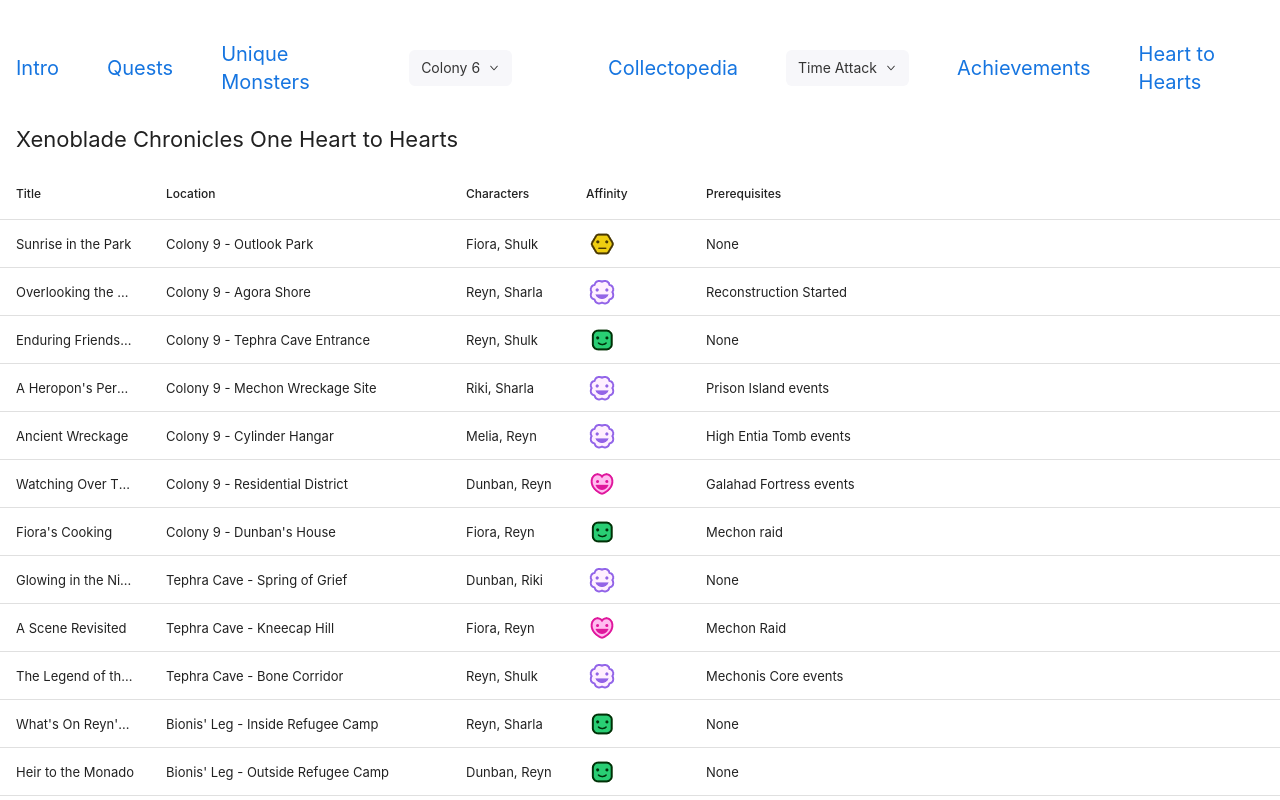
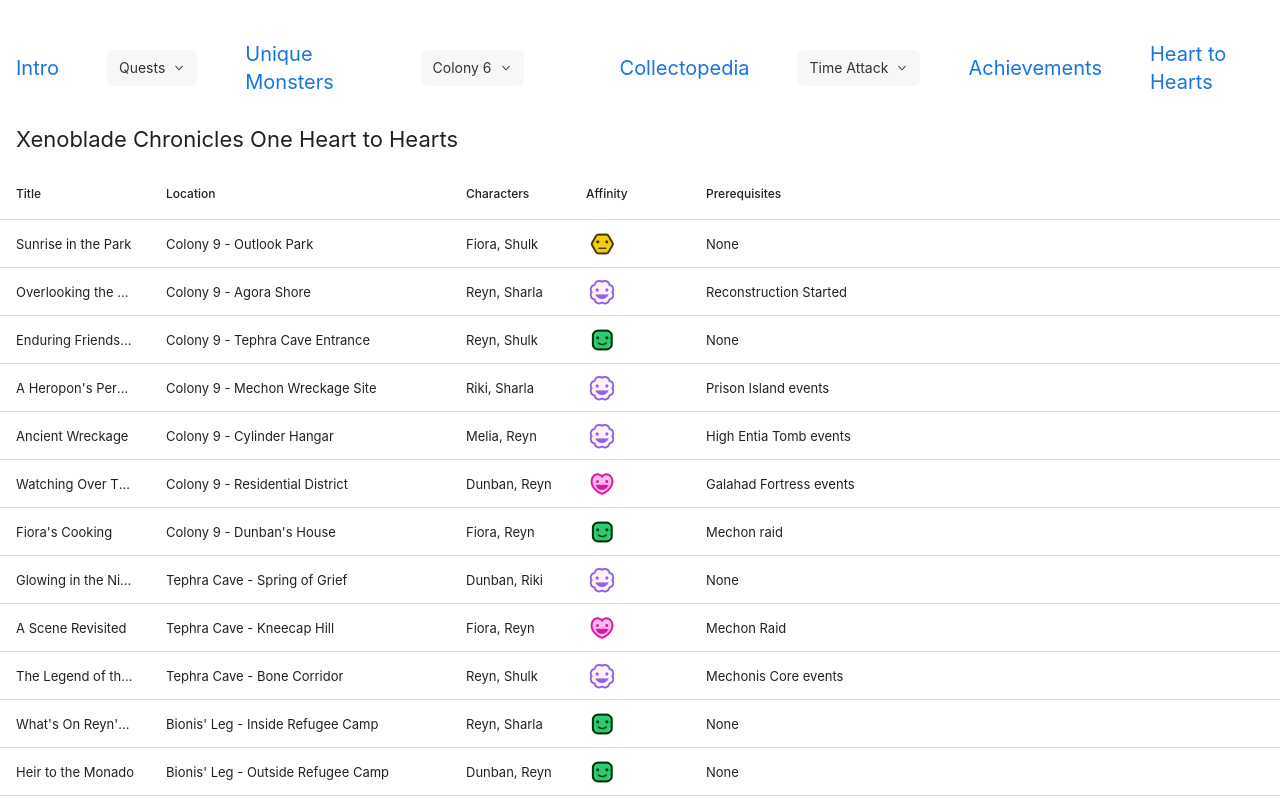
Before and after one commit to Sniffin3083/project-zohar, a React (Create React App) app: page /xeno1/heart in a window 1280 px wide. Shown: the top 800 px of the page. Built offline with nearby package versions, Linux system fonts and the light colour scheme.

Commit message:
Added Link for Story Quest page

```diff
--- a/src/routes/XC1/NavBar.jsx
+++ b/src/routes/XC1/NavBar.jsx
@@ -10,7 +10,15 @@ export default function NavBar() {
                     <Link to="/xeno1">Intro</Link>
                 </li>
                 <li className="px-4 lg:px-12 hover:font-bold hover:underline">
-                    <Link to="/xeno1/quests">Quests</Link>
+                    {/* <Link to="/xeno1/quests/side">Quests</Link> */}
+                    <Dropdown title="Quests">
+                        <Dropdown.Item as="a" href="/xeno1/quests/story">
+                            Story Quests
+                        </Dropdown.Item>
+                        <Dropdown.Item as="a" href="/xeno1/quests/side">
+                            Side Quests
+                        </Dropdown.Item>
+                    </Dropdown>
                 </li>
                 <li className="hover:font-bold hover:underline">
                     <Link to="/xeno1/umonster">Unique Monsters</Link>
```
